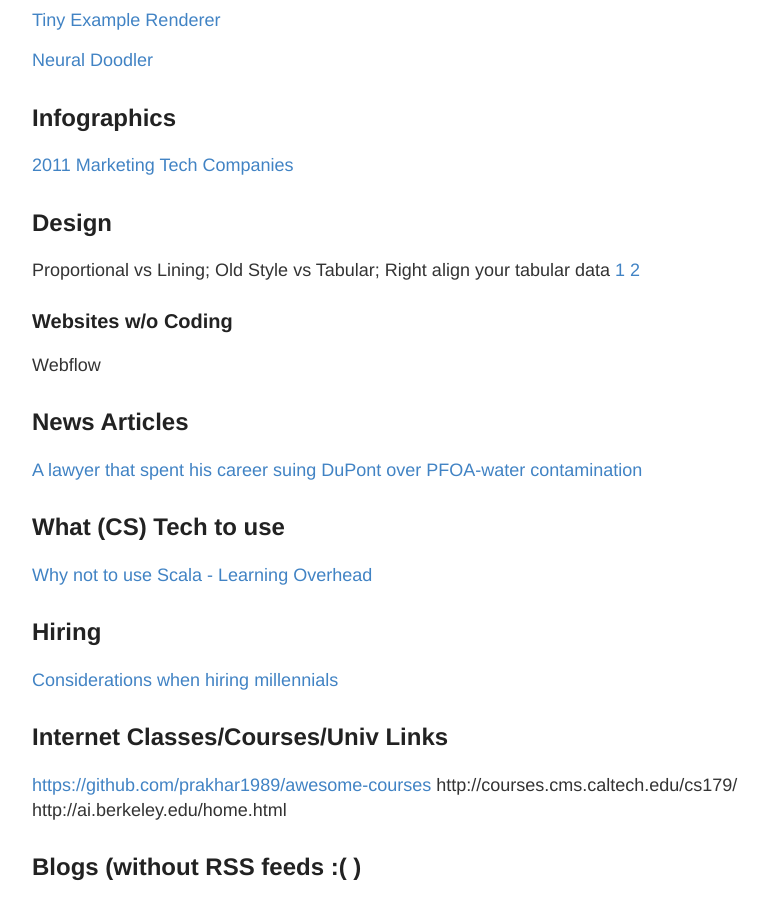
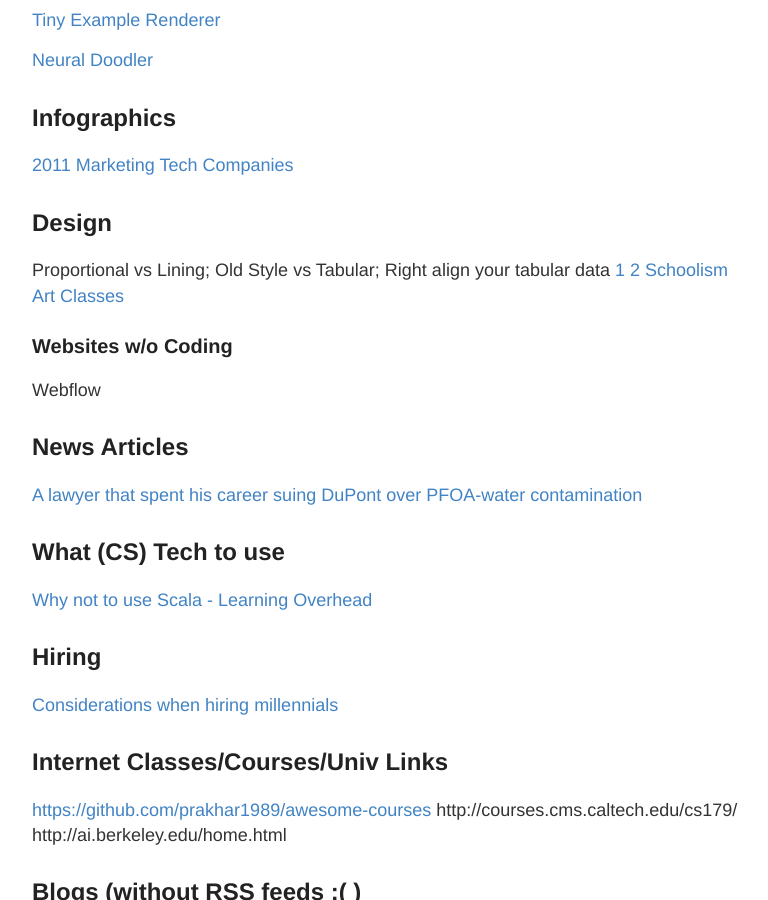
Before and after one commit to RONNCC/ronncc.github, a Jekyll site: the page built from _posts/2016-1-1-InterestingLinks.md, in a window 1280 px wide and 900 px high, scrolled down 1145 px. Shown: the whole window, without its empty margins (248-1016 px from the left). Built offline with Jekyll 4.4.1, drawn with Linux system fonts in a browser that asks for light colours; comment, search, counter and statistics services are not loaded.

Commit message:
Updated 2016-1-1-InterestingLinks.md

```diff
--- a/_posts/2016-1-1-InterestingLinks.md
+++ b/_posts/2016-1-1-InterestingLinks.md
@@ -56,6 +56,7 @@
 
 Proportional vs Lining; Old Style vs Tabular; Right align your tabular data
 [1](https://www.edwardtufte.com/bboard/q-and-a-fetch-msg?msg_id=00041I) [2](https://medium.com/mission-log/design-better-data-tables-430a30a00d8c#.kbq2lopro)
+[Schoolism Art Classes](https://www.schoolism.com)
 
 
 ### Websites w/o Coding
```
